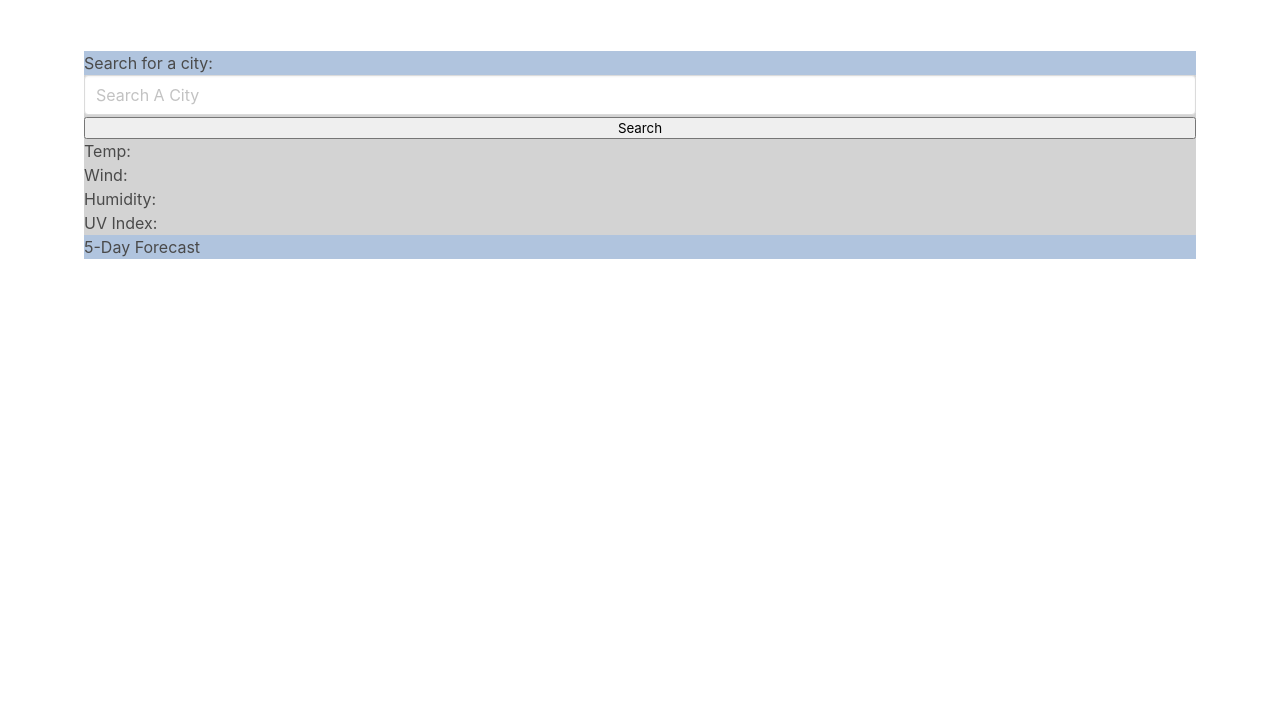
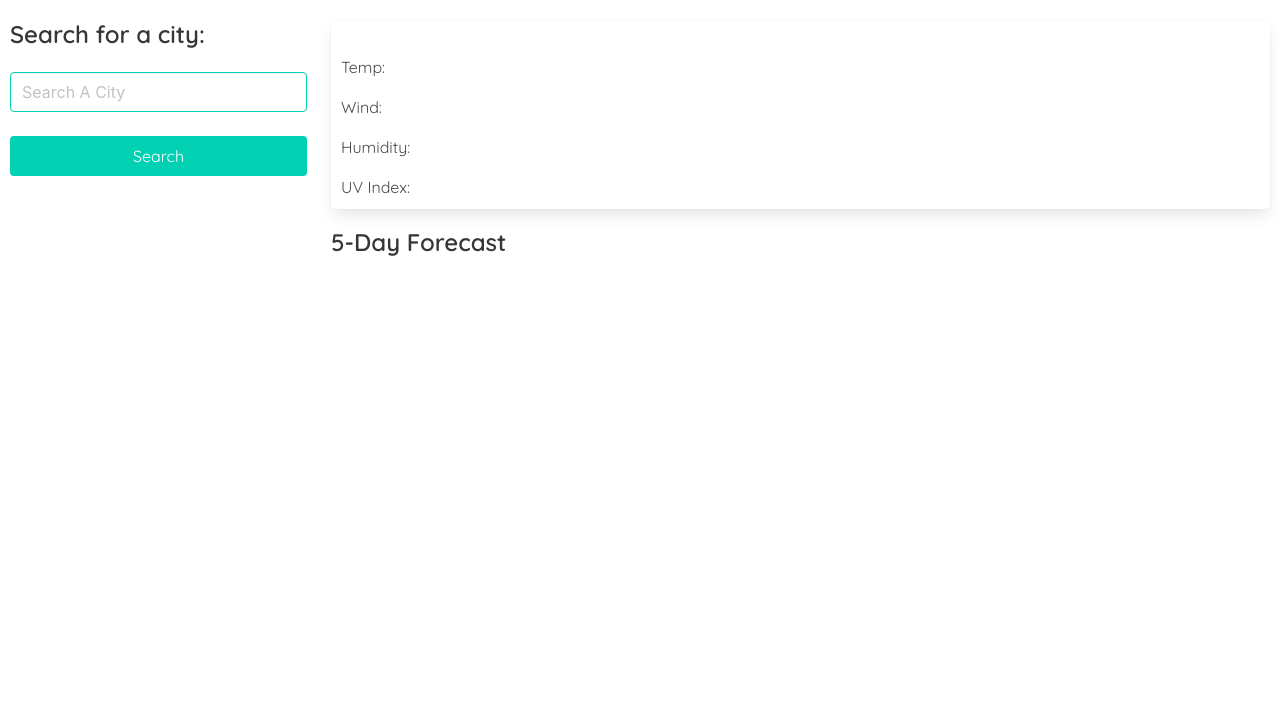
Before and after one commit to Hadasss/happy-trails, a plain HTML site: page index.html in a window 1280 px wide. Shown: the part 73-800 px from the top of the page. Drawn offline with nearby package versions, Linux system fonts and the light colour scheme.

Commit message:
bulma for css, bosic layout

```diff
--- a/assets/css/style.css
+++ b/assets/css/style.css
@@ -1,31 +1,22 @@
-main,
-header {
-  margin: 20px;
-  padding: 20px;
+*,
+button {
+  font-family: "Quicksand", sans-serif;
 }
 
-.container {
+main {
+  margin: 10px;
 }
 
-h1,
-h4 {
-  background-color: lightsteelblue;
+.is-1 {
+  text-align: center;
+  background-color: #d1d1d1;
+  margin-bottom: 40px;
 }
 
-div {
-  background-color: lightgrey;
+.card {
+  padding: 10px;
 }
 
-.city-display {
-  display: flex;
-  flex-direction: column;
+.forecast {
+  margin-top: 20px;
 }
-
-.future-forecast-container {
-  display: flex;
-  flex-direction: row;
-}
-
-.form-element {
-  width: 100%;
-}
--- a/assets/js/script.js
+++ b/assets/js/script.js
@@ -2,7 +2,7 @@ const cardContainer = document.querySelector(".card-container");
 const searchHistoryContainer = document.querySelector(".search-history");
 let formInput = document.querySelector("#form-input");
 const userSearchForm = document.querySelector("#user-search");
-const searchBtn = document.querySelector(".btn-primary");
+const searchBtn = document.querySelector(".searchBtn");
 let cityTitle = document.querySelector(".city-name");
 const currentTempSpan = document.querySelector(".temp");
 let currentDayIcon = document.querySelector(".current-day-icon");
@@ -19,6 +19,7 @@ if (localStorage.getItem("city")) {
   console.log(unique);
   for (let j = 0; j < unique.length; j++) {
     let cityBtn = document.createElement("button");
+    cityBtn.classList = "button is-primary is-light is-fullwidth block";
     cityBtn.textContent = unique[j];
     searchHistoryContainer.appendChild(cityBtn);
   }
@@ -76,25 +77,25 @@ const nestedRequest = function (lat, lon, city) {
         // TODO add icon to forecast
         for (let i = 1; i <= 5; i++) {
           var cardBodyDiv = document.createElement("div");
-          cardBodyDiv.classList = "card-body";
+          cardBodyDiv.classList = "card column is-2";
           var cardTitle = document.createElement("h5");
-          cardTitle.classList = "card-title";
+          cardTitle.classList = "card-header card-title";
           var futureDate = new Date(data.daily[i].dt * 1000);
           cardTitle.textContent = futureDate.toLocaleDateString();
           var weatherIcon = document.createElement("img");
           //   weatherIcon.innerHTML = `<img src=${imgUrl}>`;
           var cardTextTemp = document.createElement("p");
-          cardTextTemp.classList = "card-text";
+          cardTextTemp.classList = "block content card-text";
           cardTextTemp.textContent = `Temp: ${Math.floor(
             data.daily[i].temp.day
           )}°F`;
           var cardTextWind = document.createElement("p");
-          cardTextWind.classList = "card-text";
+          cardTextWind.classList = "block content card-text";
           cardTextWind.textContent = `Wind Speed: ${Math.floor(
             data.daily[i].wind_speed
           )} MPH`;
           var cardTextHumid = document.createElement("p");
-          cardTextHumid.classList = "card-text";
+          cardTextHumid.classList = "block content card-text";
           cardTextHumid.textContent = `Humidity: ${data.daily[i].humidity}%`;
           cardBodyDiv.appendChild(cardTitle);
           cardBodyDiv.appendChild(cardTextTemp);
--- a/index.html
+++ b/index.html
@@ -4,10 +4,14 @@
     <meta charset="UTF-8" />
     <meta http-equiv="X-UA-Compatible" content="IE=edge" />
     <meta name="viewport" content="width=device-width, initial-scale=1.0" />
-
     <title>Weather Dashboard</title>
 
     <link rel="stylesheet" href="https://cdn.jsdelivr.net/npm/bulma@0.9.3/css/bulma.min.css">
+
+    <link rel="preconnect" href="https://fonts.googleapis.com">
+    <link rel="preconnect" href="https://fonts.gstatic.com" crossorigin>
+    <link href="https://fonts.googleapis.com/css2?family=Quicksand:wght@300;400;500;600&display=swap" rel="stylesheet">
+
 <!--
     <link
       rel="stylesheet"
@@ -27,26 +31,27 @@
   </head>
   <body>
     <header>
-      <h1 class="z-depth-3 row justify-text-content">Weather Dashboard</h1>
+      <h1 class="is-12 title is-1">Weather Dashboard</h1>
     </header>
 
-    <main class="container">
-      <div class="row justify-content-around">
-        <div class="col-3 cities-search">
-          <h4>Search for a city:</h4>
-          <form id="user-search">
+    <main>
+      <div class="columns block">
+        <div class="column is-3 cities-search">
+          <h4 class="title is-4">Search for a city:</h4>
+          <form id="user-search" class="block">
             <label for="search"></label>
-            <input class="form-element input" type="text" id="form-input" name="search" placeholder="Search A City">
-            <button class="waves-effect waves-light btn btn btn-primary form-element">Search</button>
+            <input class="input is-primary block" type="text" id="form-input" name="search" placeholder="Search A City">
+            <button class="searchBtn button is-fullwidth is-primary">Search</button>
           </form>
           <div class="search-history">
+
           </div>
         </div>
 
-        <div class="col-9 city-display">
-          <div class="current-city-details">
-            <h3 class="city-name"><span class="current-day-icon"></span></h3>
-            <div class="city-weather-details">
+        <div class="column is-9 block city-display">
+          <div class="card current-city-details">
+            <h3 class="card-header title is-3 city-name"><span class="current-day-icon"></span></h3>
+            <div class="block content city-weather-details">
               <p>Temp: <span class="temp"></span></p>
               <p>Wind: <span class="wind"></span></p>
               <p>Humidity: <span class="humidity"></span></p>
@@ -54,10 +59,10 @@
             </div>
           </div>
 
-          <h4 class="forecast">5-Day Forecast</h4>
+          <h4 class="forecast title is-4">5-Day Forecast</h4>
 
-          <div class="row">
-            <div class="col-sm-6 card-container">
+          <div>
+            <div class="card-container columns">
 
             </div>
           </div>
```
